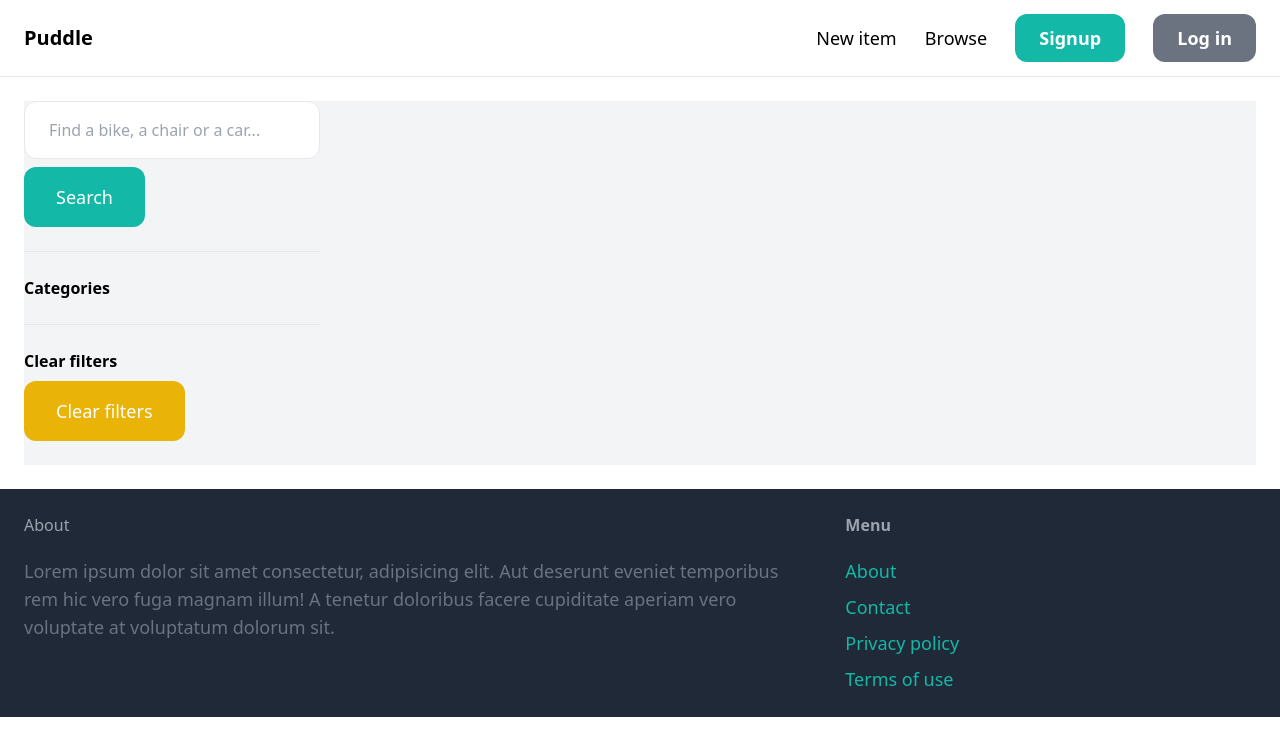
After one commit to Roboman341/django_marketplace, a Django app: page /items/ in a window 1280 px wide. The commit adds this page. Shown: the top 756 px of the page. Run offline with Django 4.2, Linux system fonts and the light colour scheme; data that the repository does not hold is empty; some libraries are stand-ins or nearby versions.

Commit message:
implement searching

```diff
--- a/puddle/core/templates/core/base.html
+++ b/puddle/core/templates/core/base.html
@@ -15,7 +15,7 @@
 
         <div class="space-x-6">
             <a href="{% url 'item:new' %}" class="text-lg fonr-semibold hover:text-gray-500">New item</a>
-            <a href="#" class="text-lg fonr-semibold hover:text-gray-500">Browse</a>
+            <a href="{% url 'item:items' %}" class="text-lg fonr-semibold hover:text-gray-500">Browse</a>
             {% if request.user.is_authenticated %}
             <a href="#"
                 class="px-6 py-3 text-lg font-semibold bg-teal-500 text-white rounded-xl hover:bg-teal-700">Inbox</a>
--- /dev/null
+++ b/puddle/item/templates/item/items.html
@@ -0,0 +1,57 @@
+{% extends 'core/base.html' %}
+
+
+{% block title %}
+Browse
+{% endblock title %}
+
+
+{% block content %}
+<div class="pb-6 grid grid-cols-4 gap-4 bg-gray-100">
+    <div class="col-span-1">
+        <form method="get" action="{% url 'item:items' %}">
+            <input name="query" class="w-full py-4 px-6 border rounded-xl" type="text" value="{{ query }}"
+                placeholder="Find a bike, a chair or a car...">
+
+            <button class="mt-2 py-4 px-8 text-lg bg-teal-500 text-white rounded-xl">Search</button>
+        </form>
+
+        <hr class="my-6">
+        <p class="font-semibold">Categories</p>
+        <ul>
+            {% for category in categories %}
+            <li class="py-2 px-2 rounded-xl{% if category.id == category_id %} bg-gray-200{% endif %}">
+                <a href="{% url 'item:items' %}?query={{ query }}&category={{ category.id }}">{{ category.name }}</a>
+            </li>
+            {% endfor %}
+        </ul>
+        <hr class="my-6">
+        <p class="font-semibold">Clear filters</p>
+        <ul>
+            <li>
+                <a href="{% url 'item:items' %}"
+                    class="mt-2 py-4 px-8 inline-block bg-yellow-500 text-lg rounded-xl text-white">Clear filters</a>
+            </li>
+        </ul>
+    </div>
+
+    <div class="col-span-3">
+        <div class="grid grid-cols-3 gap-3">
+            {% for item in items %}
+            <div>
+                <a href="{% url 'item:detail' item.id %}">
+                    <div>
+                        <img src="{{ item.image.url }}" class="rounded-t-xl">
+                    </div>
+
+                    <div class="p-6 bg-white rounded-b-xl">
+                        <h2 class="text-2xl">{{ item.name }}</h2>
+                        <p class="text-gray-500">Price: {{ item.price }}</p>
+                    </div>
+                </a>
+            </div>
+            {% endfor %}
+        </div>
+    </div>
+</div>
+{% endblock content %}
--- a/puddle/item/urls.py
+++ b/puddle/item/urls.py
@@ -5,6 +5,7 @@ from . import views
 app_name = "item"
 
 urlpatterns = [
+    path("", views.items, name="items"),
     path("new/", views.new, name="new"),
     path("<int:pk>/", views.detail, name="detail"),
     path("<int:pk>/delete/", views.delete, name="delete"),
--- a/puddle/item/views.py
+++ b/puddle/item/views.py
@@ -1,8 +1,35 @@
 from django.shortcuts import render, get_object_or_404, redirect
+from django.db.models import Q
 from django.contrib.auth.decorators import login_required
 
 from .forms import NewItemForm, EditItemForm
-from .models import Item
+from .models import Category, Item
+
+
+def items(request):
+    query = request.GET.get("query", "")
+    category_id = request.GET.get("category", 0)
+    categories = Category.objects.all()
+    items = Item.objects.filter(is_sold=False)
+
+    if category_id:
+        items = items.filter(category_id=category_id)
+
+    if query:
+        items = items.filter(
+            Q(name__icontains=query) | Q(description__icontains=query)
+        )  # performs a case-insensitive search
+
+    return render(
+        request,
+        "item/items.html",
+        {
+            "items": items,
+            "query": query,
+            "categories": categories,
+            "category_id": int(category_id),
+        },
+    )
 
 
 def detail(request, pk):
```
